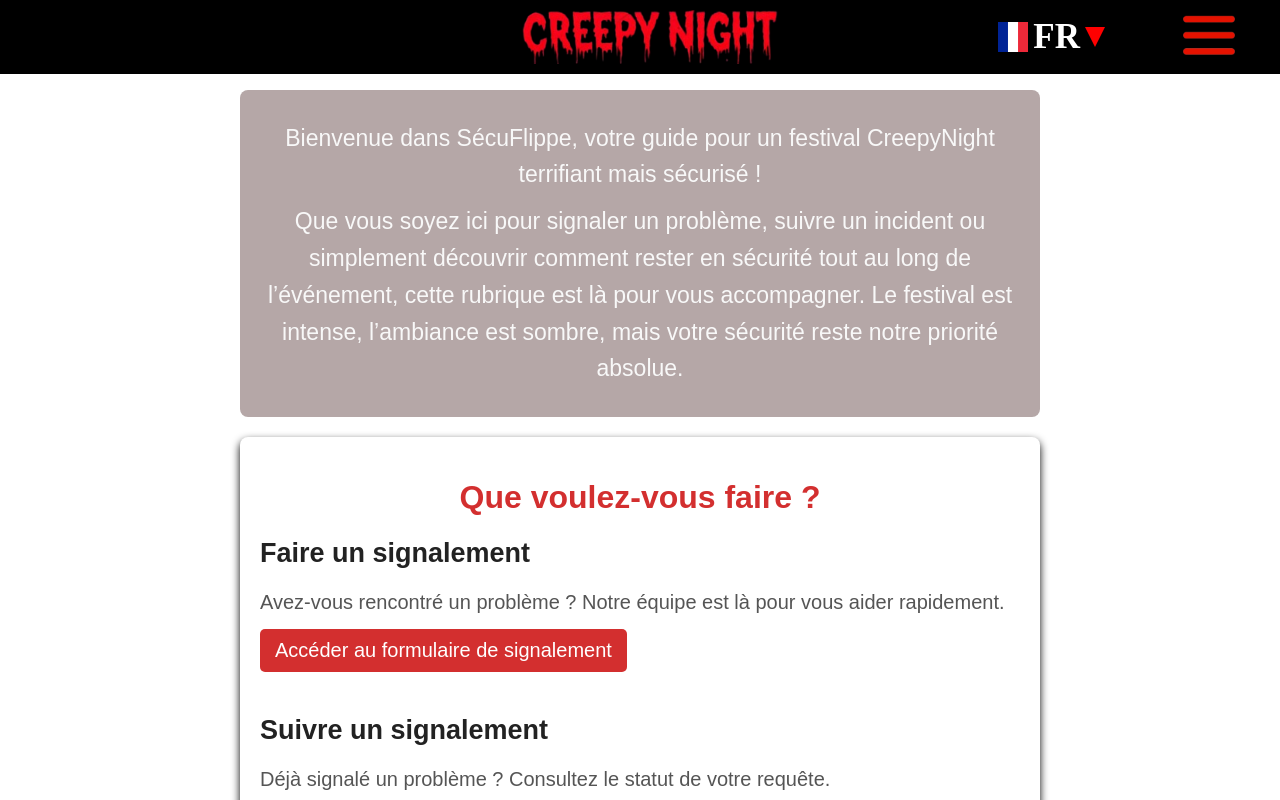
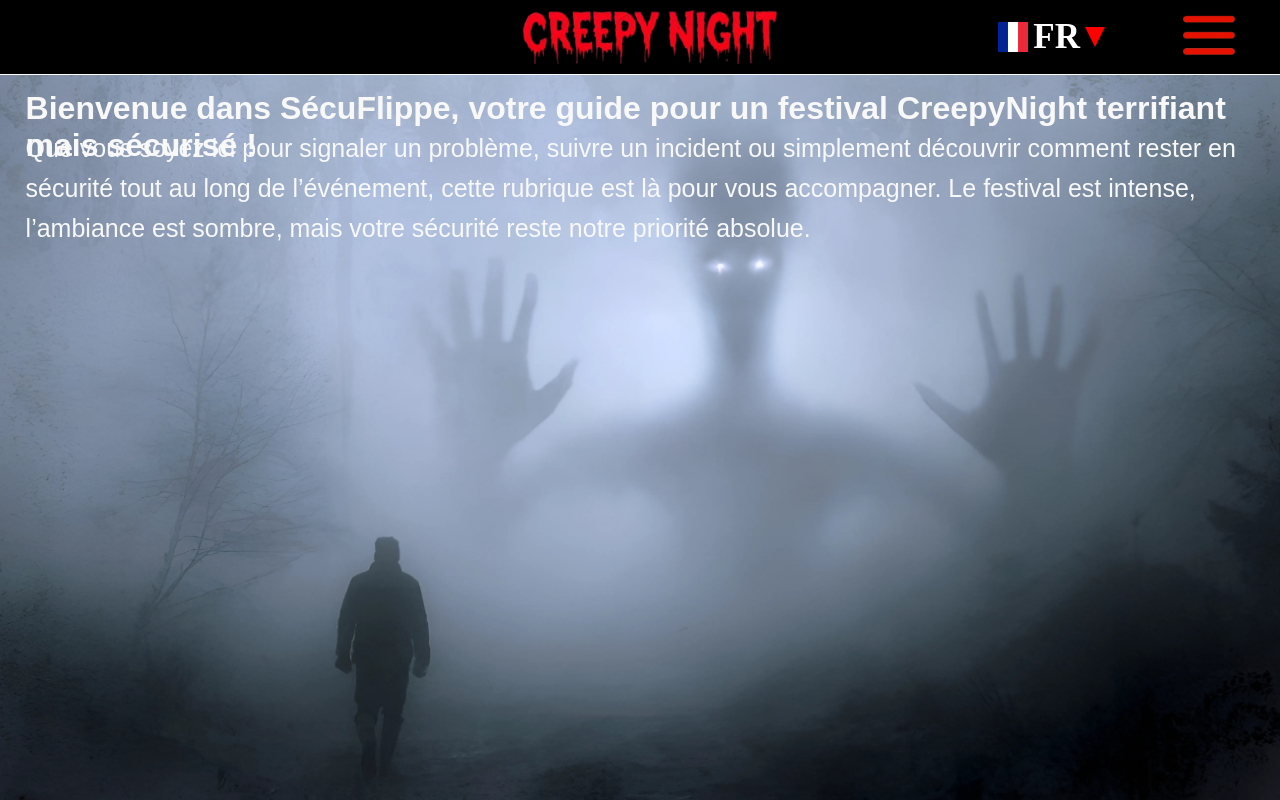
Before and after one commit to Zuuret/SAE-S3-S4_Creepy_Night, a Vue app: page /secuflippe in a window 1280 px wide. Shown: the top 800 px of the page. Built offline with nearby package versions, Linux system fonts and the light colour scheme.

Commit message:
SecuFlippe signalement

```diff
--- a/src/views/Secuflippe.vue
+++ b/src/views/Secuflippe.vue
@@ -4,9 +4,10 @@
       <NavBar />
     </div>
     <div class="introduction">
-      <p>Bienvenue dans SécuFlippe, votre guide pour un festival CreepyNight terrifiant mais sécurisé !</p>
+      <h1>Bienvenue dans SécuFlippe, votre guide pour un festival CreepyNight terrifiant mais sécurisé !</h1>
       <p>Que vous soyez ici pour signaler un problème, suivre un incident ou simplement découvrir comment rester en sécurité tout au long de l’événement, cette rubrique est
       là pour vous accompagner. Le festival est intense, l’ambiance est sombre, mais votre sécurité reste notre priorité absolue.</p>
+      <img src="@/assets/Secuflippe_intro.png" alt="Image introduction" class="image_intro"/>
     </div>
     <div class="section1">
       <h1>Que voulez-vous faire ?</h1>
@@ -58,7 +59,6 @@ export default {
 </script>
 
 <style scoped>
-/* Styles globaux pour la page */
 div {
   font-family: Arial, sans-serif;
   color: #333;
@@ -66,28 +66,29 @@ div {
   padding: 0;
   box-sizing: border-box;
 }
-
 .navbars {
-  margin-bottom: 20px;
+  margin-bottom: 5%;
+}
+.introduction {
+  color: #f8f8f8;
+  width: 100%;
+  position: relative;
+}
+.introduction h1{
+  position: absolute;
+  margin: 2% 0 0 2%;
+}
+.introduction p {
+  margin: 5% 0 0 2%;
+  font-size: 25px;
+  line-height: 1.6;
+  position: absolute;
 }
 
-/* Introduction */
-.introduction {
-  background-color: #b5a7a7;
-  color: #f8f8f8;
-  padding: 20px;
-  border-radius: 8px;
-  text-align: center;
-  margin: 7% auto 20px;
-  width: 90%;
-  max-width: 800px;
-}
-
-.introduction p {
-  margin: 10px 0;
-  font-size: 16px;
-  line-height: 1.6;
-  font-size: 23px;
+.introduction .image_intro {
+  width: 100%;
+  height: 800px;
+  object-fit: cover;
 }
 
 /* Section 1: Actions */
```
Also changed, not shown: src/assets/Secuflippe_intro.png (added).
